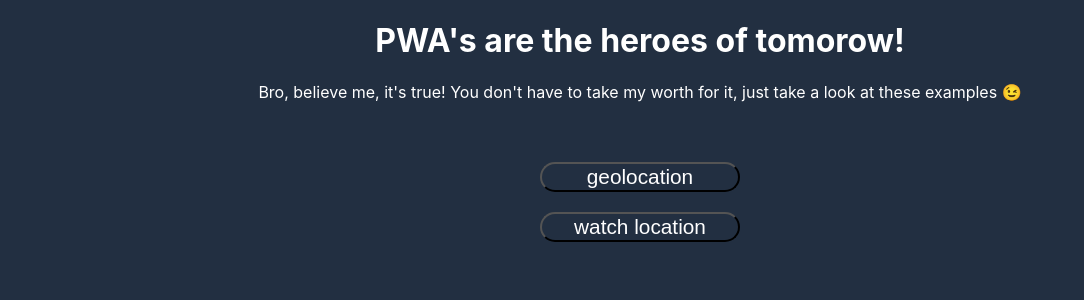
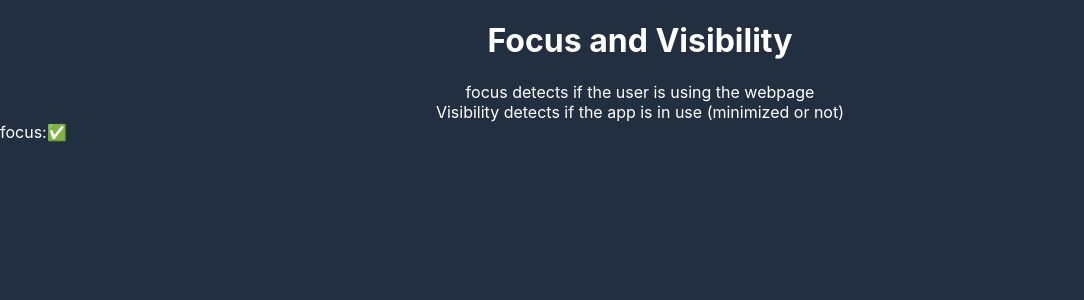
Before and after one commit to TijsM/pwaDemonstrator, a React (Create React App) app: page /visibility in a window 1280 px wide. Shown: the top 300 px of the page, without its empty margins (0-1084 px from the left). Built offline with nearby package versions, Linux system fonts and the light colour scheme.

Commit message:
added active

```diff
--- a/src/App.js
+++ b/src/App.js
@@ -4,6 +4,7 @@ import Layout from "./hoc/Layout";
 import Home from "./components/Home/Home";
 import Geolocation from "./components/Geolocation/Geolocation";
 import WatchLocation from "./components/WatchLocation/Watchlocation";
+import Visibility from "./components/Visibility/Visibility";
 
 import "./App.scss";
 
@@ -12,8 +13,8 @@ function App() {
     <BrowserRouter>
       <Switch>
         <Route path="/geolocation" component={Geolocation} />
-
         <Route path="/watchLocation" component={WatchLocation} />
+        <Route path="/visibility" component={Visibility} />
         <Route path="/" component={Home} />
       </Switch>
     </BrowserRouter>
--- a/src/components/Home/Home.js
+++ b/src/components/Home/Home.js
@@ -5,6 +5,7 @@ import "./Home.scss";
 const Home = (props) => {
   const [routeGeolocation, setRouteGeolocation] = useState(null);
   const [watchLocation, setWatchLocation] = useState(null);
+  const [visibility, setVisibility] = useState(null);
 
   return (
     <div>
@@ -30,10 +31,17 @@ const Home = (props) => {
         >
           watch location
         </button>
+        <button
+          className="funcButton"
+          onClick={() => setVisibility(<Redirect to={`/visibility`} />)}
+        >
+          visibility
+        </button>
       </div>
 
       {routeGeolocation}
       {watchLocation}
+      {visibility}
     </div>
   );
 };
--- /dev/null
+++ b/src/components/Visibility/Visibility.js
@@ -0,0 +1,31 @@
+import React, { useState } from "react";
+
+const Visibility = () => {
+  const [focus, setFocus] = useState(document.hasFocus());
+
+  setInterval(() => {
+    setFocus(document.hasFocus());
+  }, 300);
+
+  return (
+    <div>
+      <h1>Focus and Visibility</h1>
+      <div className="headerCaption">
+        focus detects if the user is using the webpage <br />
+        Visibility detects if the app is in use (minimized or not)
+      </div>
+      focus:
+      {focus ? (
+        <span role="img" aria-label="check">
+          ✅
+        </span>
+      ) : (
+        <span role="img" aria-label="cross">
+          ❌
+        </span>
+      )}
+    </div>
+  );
+};
+
+export default Visibility;
```
